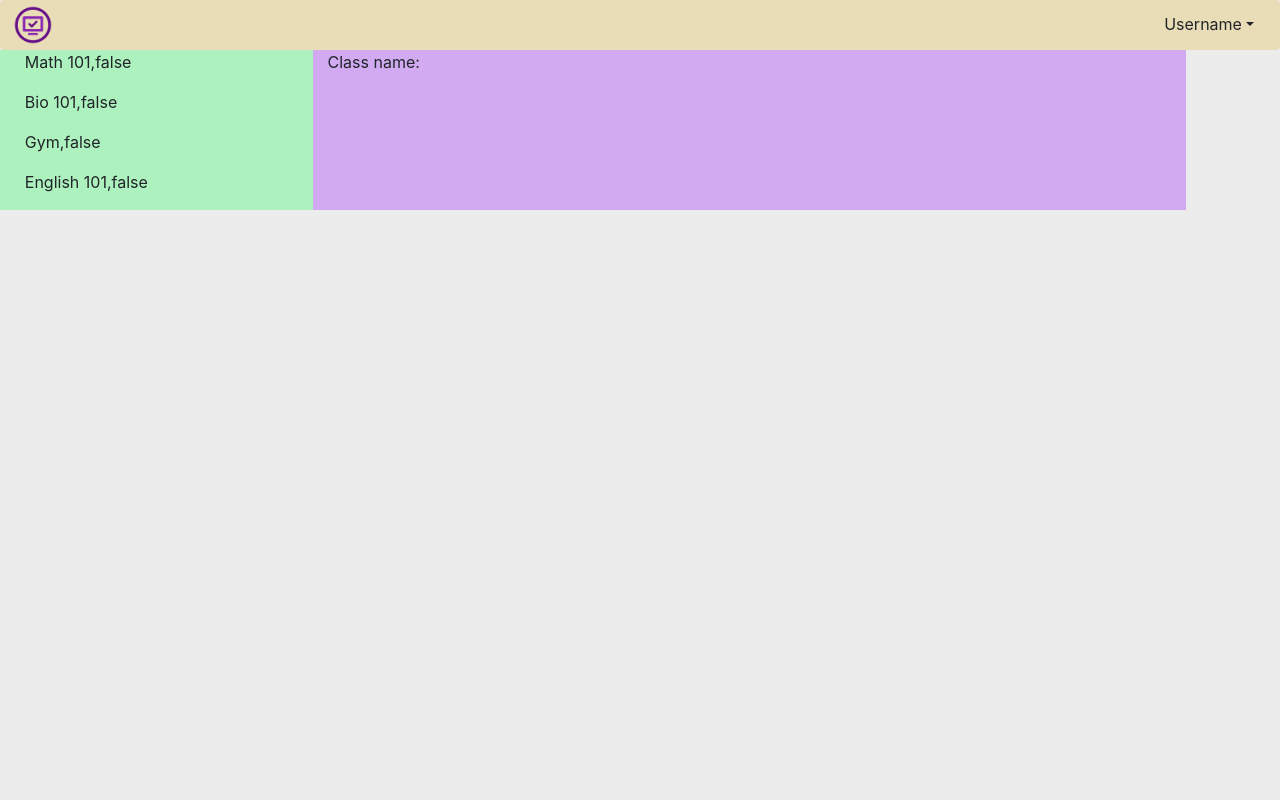
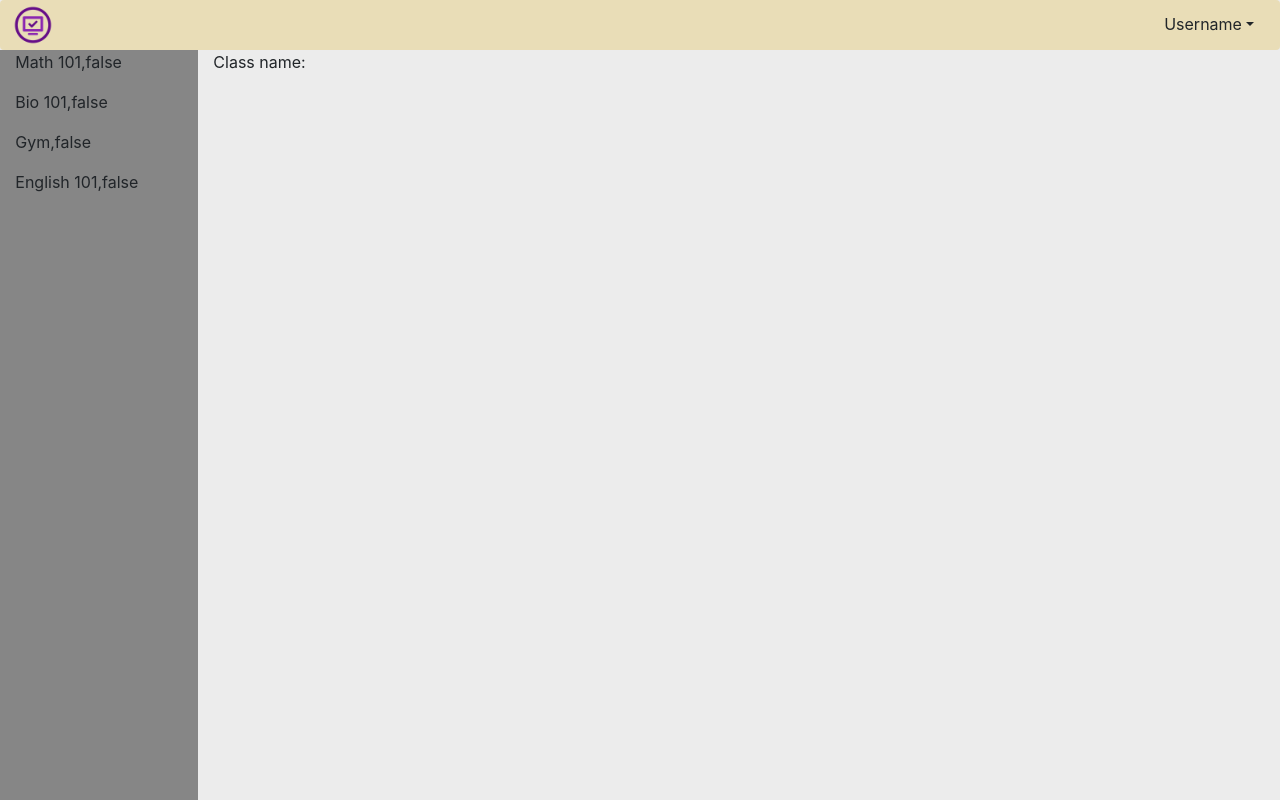
Before and after one commit to javarFinch/Project2-Gradebook, an Angular app in the folder Front-end/Project2/: page /student in a window 1280 px wide. Before the commit this address led to /. Built offline with nearby package versions, Linux system fonts and the light colour scheme.

Commit message:
started routing a little

```diff
--- a/Front-end/Project2/src/app/app-routing.module.ts
+++ b/Front-end/Project2/src/app/app-routing.module.ts
@@ -1,7 +1,24 @@
+import { LoginComponent } from './login/login.component';
 import { NgModule } from '@angular/core';
 import { Routes, RouterModule } from '@angular/router';
+import { StudentComponent } from './student/student.component'
 
-const routes: Routes = [];
+
+const routes: Routes = [
+  {
+    path:'student',
+    component: StudentComponent,
+  },
+  {
+    path:'login',
+    component: LoginComponent,
+  },
+  {
+    path: '**',
+    redirectTo: '/login'
+  }
+
+];
 
 @NgModule({
   imports: [RouterModule.forRoot(routes)],
--- a/Front-end/Project2/src/app/app.component.html
+++ b/Front-end/Project2/src/app/app.component.html
@@ -1,2 +1,3 @@
 <!-- <app-login></app-login> -->
-<app-student></app-student>
+<!-- <app-student></app-student> -->
+<router-outlet></router-outlet>
--- a/Front-end/Project2/src/app/login/login.component.html
+++ b/Front-end/Project2/src/app/login/login.component.html
@@ -16,7 +16,8 @@
 
         </div>
         <br>
-        <button class="btn-primary btn-lg">Submit</button>
+        <button (click)="onSubmit()" class="btn-primary btn-lg" >Submit</button>
     </form>
 
+
 </div>
--- a/Front-end/Project2/src/app/login/login.component.ts
+++ b/Front-end/Project2/src/app/login/login.component.ts
@@ -1,4 +1,5 @@
 import { Component, OnInit } from '@angular/core';
+import { Router } from '@angular/router';
 
 @Component({
   selector: 'app-login',
@@ -7,9 +8,14 @@ import { Component, OnInit } from '@angular/core';
 })
 export class LoginComponent implements OnInit {
 
-  constructor() { }
+  nextLink:string;
+  constructor(public router:Router) { }
 
   ngOnInit(): void {
   }
 
+  onSubmit():void{
+    this.router.navigate(['student']);
+  }
+
 }
--- a/Front-end/Project2/src/app/student/student.component.css
+++ b/Front-end/Project2/src/app/student/student.component.css
@@ -1,4 +1,11 @@
 nav{
-
+    height:50px;
     background-color: rgb(233, 221, 183);
 }
+#info{
+    position:absolute;
+    top:50px;
+    bottom: 0;
+    width:100%
+
+}
--- a/Front-end/Project2/src/app/student/student.component.html
+++ b/Front-end/Project2/src/app/student/student.component.html
@@ -14,15 +14,15 @@
     </div>
 </nav>
 
-<div class="row">
-    <div class="col-3" style="background-color:rgba(0, 255, 64, 0.267)">
+<div class="row" id="info">
+    <div class="col-2" style="background-color:rgb(134, 134, 134)">
         <div  (click)="setActiveClass(class)" class="classList offset-1" *ngFor = "let class of classList">
             <p >{{ class.name }},{{class.active}}<p>
         </div>
     </div>
 
 
-    <div class ="col-8" style="background-color: rgba(140, 0, 255, 0.281)">
+    <div class ="col-10" >
         <!-- <app-login></app-login> -->
         <app-student-class-details [class]="activeClass"></app-student-class-details>
 
```
